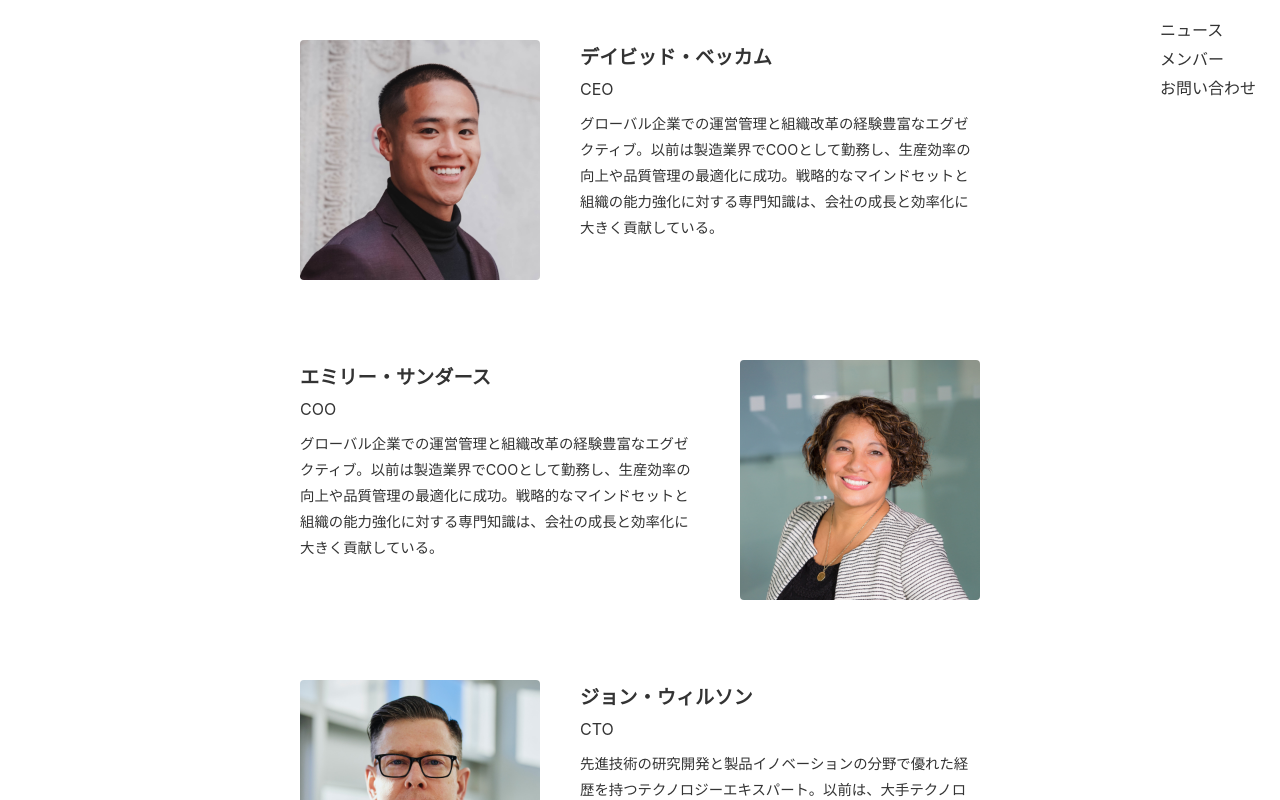
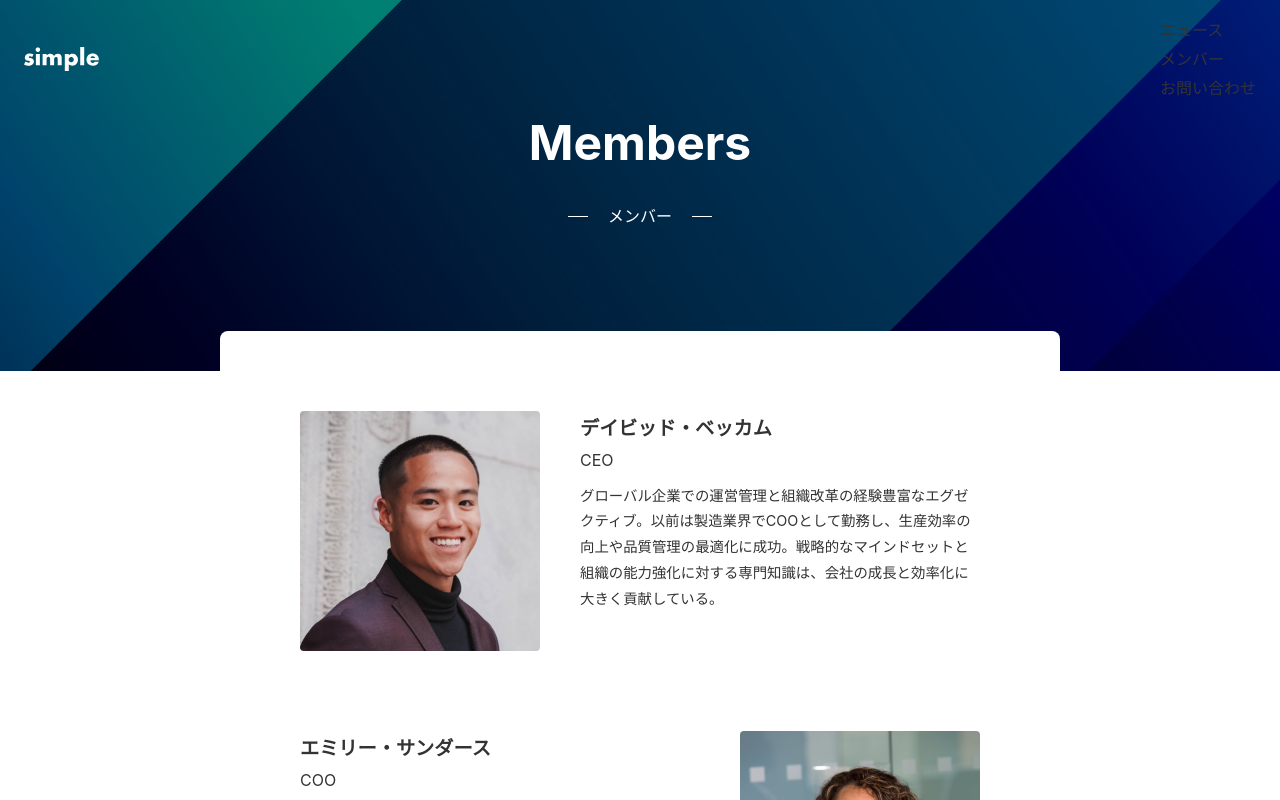
Before and after one commit to Zakky4/falsolateral-com, a Next.js app: page /members in a window 1280 px wide. Shown: the top 800 px of the page. Built offline with nearby package versions, Linux system fonts and the light colour scheme.

Commit message:
Add Hero Component

```diff
--- /dev/null
+++ b/app/_components/Hero/index.module.css
@@ -0,0 +1,68 @@
+.container {
+  position: relative;
+  display: flex;
+  align-items: center;
+  justify-content: center;
+  background-color: rgba(0, 0, 0, 0.5);
+  color: #fff;
+  overflow: hidden;
+  padding: 100px 0;
+}
+
+.title {
+  font-size: 3rem;
+  font-weight: bold;
+  text-align: center;
+  margin-bottom: 1rem;
+}
+
+.sub {
+  display: flex;
+  align-items: center;
+  gap: 20px;
+  margin-bottom: 40px;
+  justify-content: center;
+}
+
+.sub::before {
+  content: '';
+  display: block;
+  height: 1px;
+  width: 20px;
+  background-color: var(--color-text-unpainted);
+}
+
+.sub::after {
+  content: '';
+  display: block;
+  height: 1px;
+  width: 20px;
+  background-color: var(--color-text-unpainted);
+}
+
+.bgimg {
+  position: absolute;
+  top: 0;
+  right: 0;
+  height: 600px;
+  width: 100%;
+  object-fit: cover;
+  object-position: right;
+  display: flex;
+  align-items: center;
+  justify-content: center;
+  z-index: -1;
+}
+
+@media (max-width: 640px) {
+  .container {
+    padding: 100px 0 60px;
+  }
+
+  .title {
+    font-size: 2.4rem;
+    font-weight: bold;
+    text-align: center;
+    margin-bottom: 1rem;
+  }
+}
--- /dev/null
+++ b/app/_components/Hero/index.tsx
@@ -0,0 +1,25 @@
+import Image from 'next/image';
+import styles from './index.module.css';
+
+type Props = {
+  title: string;
+  sub: string;
+};
+
+export default function Hero({ title, sub }: Props) {
+  return (
+    <section className={styles.container}>
+      <div>
+        <h1 className={styles.title}>{title}</h1>
+        <p className={styles.sub}>{sub}</p>
+      </div>
+      <Image
+        className={styles.bgimg}
+        src="/img-mv.jpg"
+        alt=""
+        width={4000}
+        height={1200}
+      />
+    </section>
+  );
+}
--- a/app/members/layout.tsx
+++ b/app/members/layout.tsx
@@ -1,6 +1,6 @@
 // import { GoogleAnalytics } from '@next/third-parties/google';
 import Sheet from "@/app/_components/Sheet";
-// import Hero from '@/app/_components/Hero';
+import Hero from '@/app/_components/Hero';
 
 export const metadata = {
   title: "メンバー",
@@ -13,7 +13,7 @@
 export default function RootLayout({ children }: Props) {
   return (
     <>
-      {/* <Hero title="Members" sub="メンバー" /> */}
+      <Hero title="Members" sub="メンバー" />
       <Sheet>{children}</Sheet>
       {/* <GoogleAnalytics gaId="G-XXX" /> */}
     </>
```
